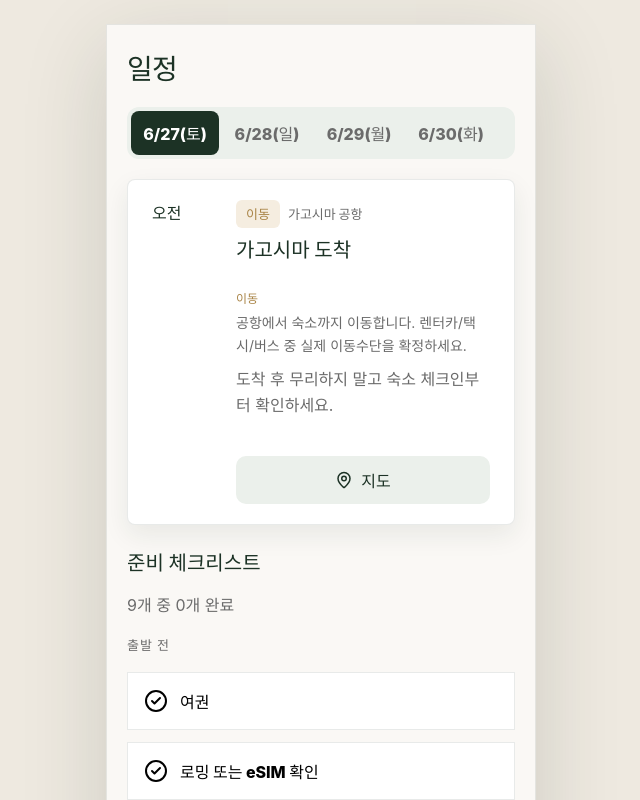
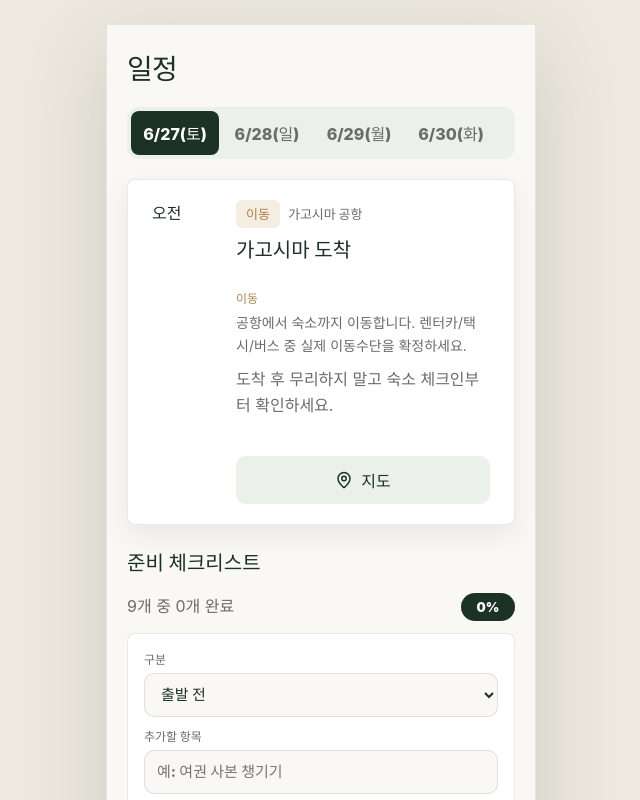
Before and after one commit to hjh6709/for_Kagoshima_travel, a React (Vite) app: page / in a window 1280 px wide. Both pictures are taken after a click on the button "일정 보기". Shown: the top 800 px of the page, without its empty margins (319-959 px from the left). Built offline with nearby package versions, Linux system fonts and the light colour scheme; a web font is replaced by a local one.

Commit message:
feat(web): 체크리스트 단계별 관리 추가

```diff
--- a/src/App.tsx
+++ b/src/App.tsx
@@ -7,11 +7,13 @@ import {
   Map,
   MapPin,
   Plane,
+  PlusCircle,
   Phone,
   Route,
   Shield,
+  Trash2,
 } from "lucide-react";
-import { useEffect, useMemo, useRef, useState } from "react";
+import { useEffect, useMemo, useRef, useState, type FormEvent } from "react";
 import {
   accommodation,
   checklist,
@@ -23,13 +25,15 @@ import {
   schedules,
   trip,
 } from "./data/sampleTrip";
-import type { ScheduleItem } from "./types/travel";
+import type { ChecklistItem, ScheduleItem } from "./types/travel";
 
 type Tab = "today" | "schedule" | "flight" | "map" | "concierge";
 type TripDates = {
   startDate: string;
   endDate: string;
 };
+type ChecklistCategory = ChecklistItem["category"];
+type CustomChecklistItem = ChecklistItem & { custom: true };
 
 const tabs: Array<{ id: Tab; label: string; icon: typeof Home }> = [
   { id: "today", label: "오늘", icon: Home },
@@ -66,6 +70,7 @@ const checklistCategoryLabels = {
   daily: "여행 중",
   return: "귀국 전",
 } as const;
+const checklistCategories = Object.entries(checklistCategoryLabels) as Array<[ChecklistCategory, string]>;
 
 function getPlace(placeId?: string) {
   return places.find((place) => place.id === placeId);
@@ -105,6 +110,14 @@ function isDateValue(value: unknown): value is string {
   return typeof value === "string" && /^\d{4}-\d{2}-\d{2}$/.test(value);
 }
 
+function isChecklistCategory(value: unknown): value is ChecklistCategory {
+  return typeof value === "string" && value in checklistCategoryLabels;
+}
+
+function isCustomChecklistItem(item: ChecklistItem): item is CustomChecklistItem {
+  return "custom" in item && item.custom === true;
+}
+
 function getSavedTripDates(): TripDates {
   const fallback = { startDate: trip.startDate, endDate: trip.endDate };
   const saved = window.localStorage.getItem("kagoshima-trip-dates");
@@ -116,12 +129,34 @@ function getSavedTripDates(): TripDates {
   }
 }
 
+function getSavedCustomChecklist(): CustomChecklistItem[] {
+  const saved = window.localStorage.getItem("kagoshima-custom-checklist");
+  try {
+    const parsed = saved ? JSON.parse(saved) : [];
+    if (!Array.isArray(parsed)) return [];
+    return parsed.filter((item): item is CustomChecklistItem => {
+      return (
+        typeof item?.id === "string" &&
+        isChecklistCategory(item.category) &&
+        typeof item.title === "string" &&
+        item.title.trim().length > 0 &&
+        item.custom === true
+      );
+    });
+  } catch {
+    return [];
+  }
+}
+
 function App() {
   const contentRef = useRef<HTMLDivElement>(null);
   const [activeTab, setActiveTab] = useState<Tab>("today");
   const [tripDates, setTripDates] = useState<TripDates>(getSavedTripDates);
   const [selectedDate, setSelectedDate] = useState(schedules[0]?.date ?? trip.startDate);
   const [addressCopied, setAddressCopied] = useState(false);
+  const [customChecklistItems, setCustomChecklistItems] = useState<CustomChecklistItem[]>(getSavedCustomChecklist);
+  const [newChecklistTitle, setNewChecklistTitle] = useState("");
+  const [newChecklistCategory, setNewChecklistCategory] = useState<ChecklistCategory>("before");
   const [checkedItems, setCheckedItems] = useState<Record<string, boolean>>(() => {
     const saved = window.localStorage.getItem("kagoshima-checklist");
     try {
@@ -134,17 +169,18 @@ function App() {
   const dates = useMemo(() => Array.from(new Set(schedules.map((item) => item.date))), []);
   const selectedSchedules = schedules.filter((item) => item.date === selectedDate);
   const nextSchedule = schedules[0];
-  const completedCount = Object.values(checkedItems).filter(Boolean).length;
+  const allChecklist = useMemo(() => [...checklist, ...customChecklistItems], [customChecklistItems]);
+  const completedCount = allChecklist.filter((item) => checkedItems[item.id]).length;
   const groupedChecklist = useMemo(
     () =>
-      Object.entries(checklistCategoryLabels)
+      checklistCategories
         .map(([category, label]) => ({
           category,
           label,
-          items: checklist.filter((item) => item.category === category),
+          items: allChecklist.filter((item) => item.category === category),
         }))
         .filter((group) => group.items.length > 0),
-    []
+    [allChecklist]
   );
 
   useEffect(() => {
@@ -180,6 +216,33 @@ function App() {
     const next = { ...checkedItems, [id]: !checkedItems[id] };
     setCheckedItems(next);
     window.localStorage.setItem("kagoshima-checklist", JSON.stringify(next));
+  }
+
+  function saveCustomChecklist(items: CustomChecklistItem[]) {
+    setCustomChecklistItems(items);
+    window.localStorage.setItem("kagoshima-custom-checklist", JSON.stringify(items));
+  }
+
+  function addChecklistItem(event: FormEvent<HTMLFormElement>) {
+    event.preventDefault();
+    const title = newChecklistTitle.trim();
+    if (!title) return;
+    const nextItem: CustomChecklistItem = {
+      id: `custom-check-${Date.now()}`,
+      category: newChecklistCategory,
+      title,
+      custom: true,
+    };
+    saveCustomChecklist([...customChecklistItems, nextItem]);
+    setNewChecklistTitle("");
+  }
+
+  function removeCustomChecklistItem(id: string) {
+    saveCustomChecklist(customChecklistItems.filter((item) => item.id !== id));
+    const nextCheckedItems = { ...checkedItems };
+    delete nextCheckedItems[id];
+    setCheckedItems(nextCheckedItems);
+    window.localStorage.setItem("kagoshima-checklist", JSON.stringify(nextCheckedItems));
   }
 
   return (
@@ -319,19 +382,64 @@ function App() {
 
               <section className="section-block">
                 <h2>준비 체크리스트</h2>
+                <div className="check-summary">
                   <p className="muted">
-                  {checklist.length}개 중 {completedCount}개 완료
+                    {allChecklist.length}개 중 {completedCount}개 완료
                   </p>
+                  <span>{Math.round((completedCount / Math.max(allChecklist.length, 1)) * 100)}%</span>
+                </div>
+
+                <form className="check-add-form" onSubmit={addChecklistItem}>
+                  <label>
+                    구분
+                    <select
+                      value={newChecklistCategory}
+                      onChange={(event) => setNewChecklistCategory(event.target.value as ChecklistCategory)}
+                    >
+                      {checklistCategories.map(([category, label]) => (
+                        <option key={category} value={category}>
+                          {label}
+                        </option>
+                      ))}
+                    </select>
+                  </label>
+                  <label>
+                    추가할 항목
+                    <input
+                      placeholder="예: 여권 사본 챙기기"
+                      type="text"
+                      value={newChecklistTitle}
+                      onChange={(event) => setNewChecklistTitle(event.target.value)}
+                    />
+                  </label>
+                  <button className="primary-button" type="submit">
+                    <PlusCircle size={18} />
+                    추가
+                  </button>
+                </form>
+
                 <div className="check-groups">
                   {groupedChecklist.map((group) => (
                     <section className="check-group" key={group.category}>
                       <h3>{group.label}</h3>
                       <div className="card-stack">
                         {group.items.map((item) => (
-                          <button className="check-row" key={item.id} onClick={() => toggleCheck(item.id)}>
+                          <div className="check-row" key={item.id}>
+                            <button className="check-toggle" onClick={() => toggleCheck(item.id)} type="button">
                               <CheckCircle2 className={checkedItems[item.id] ? "checked" : ""} size={24} />
                               <span>{item.title}</span>
                             </button>
+                            {isCustomChecklistItem(item) && (
+                              <button
+                                aria-label={`${item.title} 삭제`}
+                                className="icon-button"
+                                onClick={() => removeCustomChecklistItem(item.id)}
+                                type="button"
+                              >
+                                <Trash2 size={18} />
+                              </button>
+                            )}
+                          </div>
                         ))}
                       </div>
                     </section>
@@ -374,13 +482,25 @@ function App() {
               <section className="section-block">
                 <h2>공항에서 확인할 것</h2>
                 <div className="card-stack">
-                  {checklist
+                  {allChecklist
                     .filter((item) => item.category === "airport")
                     .map((item) => (
-                      <button className="check-row" key={item.id} onClick={() => toggleCheck(item.id)}>
+                      <div className="check-row" key={item.id}>
+                        <button className="check-toggle" onClick={() => toggleCheck(item.id)} type="button">
                           <CheckCircle2 className={checkedItems[item.id] ? "checked" : ""} size={24} />
                           <span>{item.title}</span>
                         </button>
+                        {isCustomChecklistItem(item) && (
+                          <button
+                            aria-label={`${item.title} 삭제`}
+                            className="icon-button"
+                            onClick={() => removeCustomChecklistItem(item.id)}
+                            type="button"
+                          >
+                            <Trash2 size={18} />
+                          </button>
+                        )}
+                      </div>
                     ))}
                 </div>
               </section>
--- a/src/styles.css
+++ b/src/styles.css
@@ -450,10 +450,92 @@ p {
   background: var(--c-surface);
   display: flex;
   align-items: center;
-  gap: 12px;
-  padding: 14px 16px;
+  justify-content: space-between;
+  gap: 8px;
+  padding: 8px;
   text-align: left;
   font-weight: 800;
+}
+
+.check-toggle {
+  min-height: 42px;
+  border: 0;
+  background: transparent;
+  color: var(--c-text);
+  display: flex;
+  align-items: center;
+  flex: 1;
+  gap: 12px;
+  padding: 8px;
+  text-align: left;
+  font-weight: 800;
+}
+
+.icon-button {
+  width: 42px;
+  min-width: 42px;
+  height: 42px;
+  border: 0;
+  border-radius: 8px;
+  background: var(--c-danger-light);
+  color: var(--c-danger);
+  display: grid;
+  place-items: center;
+}
+
+.check-summary {
+  display: flex;
+  align-items: center;
+  justify-content: space-between;
+  gap: 12px;
+  margin-bottom: 12px;
+}
+
+.check-summary p {
+  margin-bottom: 0;
+}
+
+.check-summary span {
+  min-width: 54px;
+  border-radius: 999px;
+  background: var(--c-green);
+  color: #ffffff;
+  font-size: 13px;
+  font-weight: 900;
+  padding: 6px 10px;
+  text-align: center;
+}
+
+.check-add-form {
+  display: grid;
+  gap: 10px;
+  margin-bottom: 22px;
+  padding: 16px;
+  border: 1px solid rgba(36, 48, 47, 0.1);
+  border-radius: 8px;
+  background: var(--c-surface);
+}
+
+.check-add-form label {
+  display: grid;
+  gap: 6px;
+  color: var(--c-muted);
+  font-size: 12px;
+  font-weight: 800;
+}
+
+.check-add-form input,
+.check-add-form select {
+  width: 100%;
+  min-height: 44px;
+  border: 1px solid rgba(36, 48, 47, 0.12);
+  border-radius: 10px;
+  background: var(--c-bg);
+  color: var(--c-text);
+  font: inherit;
+  font-size: 15px;
+  font-weight: 800;
+  padding: 10px 12px;
 }
 
 .check-groups {
@@ -500,7 +582,8 @@ p {
 .primary-button:active,
 .secondary-button:active,
 .quick-button:active,
-.check-row:active {
+.check-toggle:active,
+.icon-button:active {
   transform: scale(0.97);
   transition: transform 0.1s;
 }
```
Lines whose indentation alone changed are shown as unchanged.
